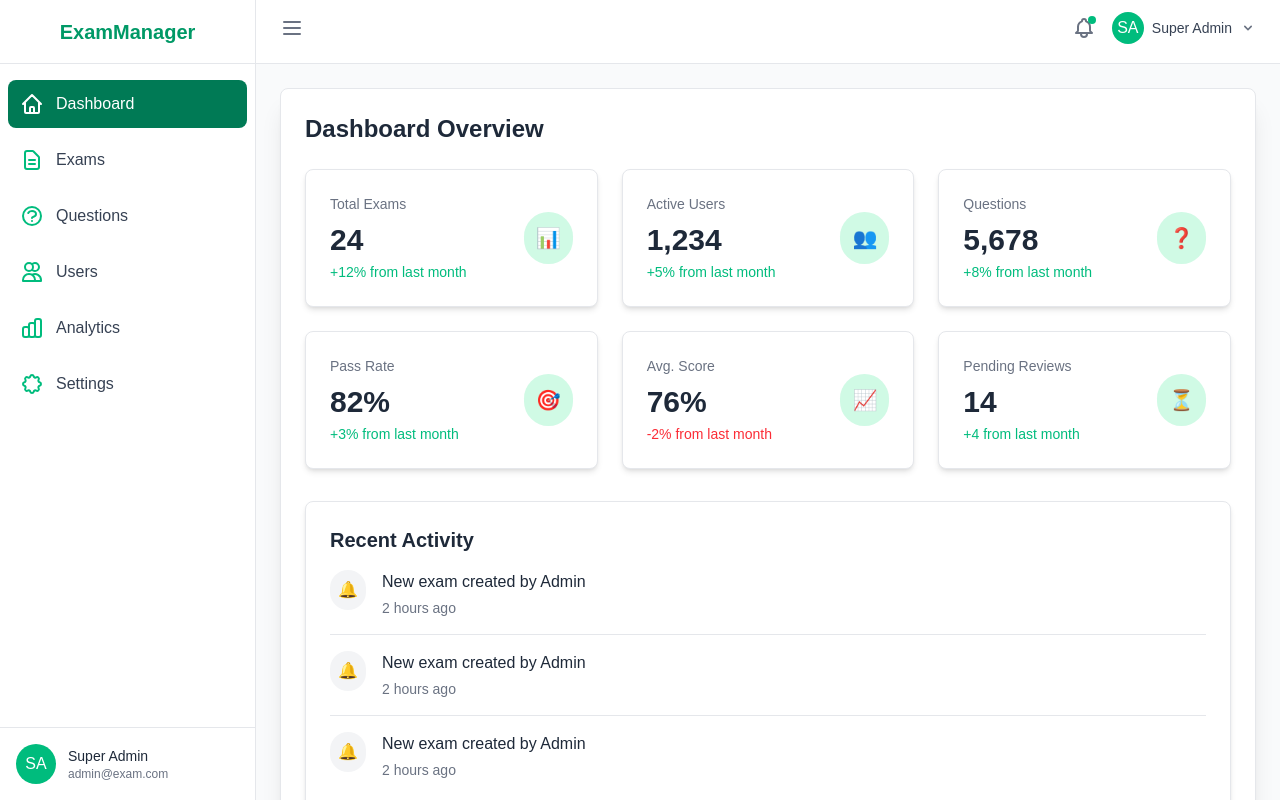
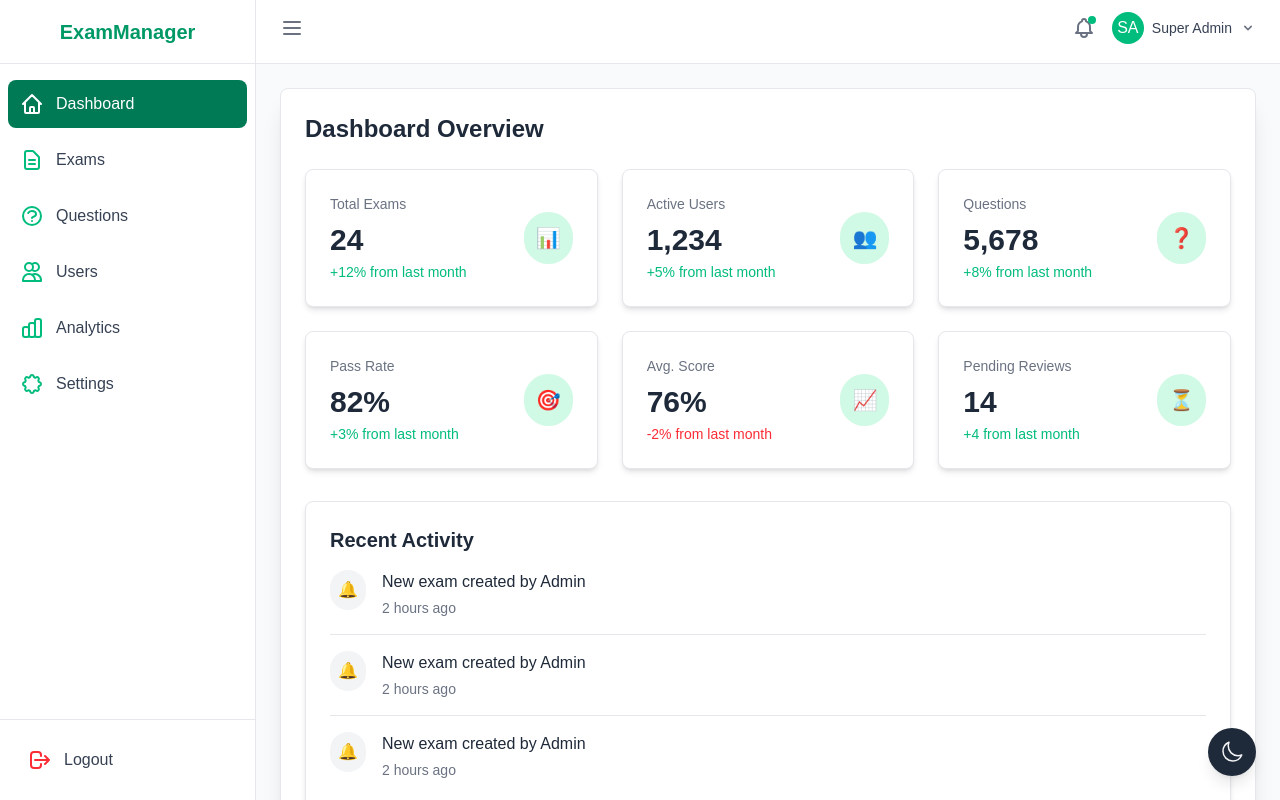
Before and after one commit to vaibhav16092008/exam-superadmin, a Next.js app: page /dashboard in a window 1280 px wide. Built offline with nearby package versions, Linux system fonts and the light colour scheme; no server answers; a web font is replaced by a local one.

Commit message:
Dark mode light mode added

```diff
--- a/package.json
+++ b/package.json
@@ -9,7 +9,7 @@
     "lint": "next lint"
   },
   "dependencies": {
-    "@heroicons/react": "^2.2.0",
+    " ": "^2.2.0",
     "axios": "^1.10.0",
     "framer-motion": "^12.23.6",
     "js-cookie": "^3.0.5",
--- a/src/app/globals.css
+++ b/src/app/globals.css
@@ -1,6 +1,6 @@
 @import url("https://fonts.googleapis.com/css2?family=Huninn&display=swap");
 @import "tailwindcss";
-@custom-variant dark (&:where([data-theme=dark], [data-theme=dark] *));
+@custom-variant dark (&:where(.dark, .dark *));
 
 :root {
   --background: #ffffff;
@@ -28,3 +28,24 @@ html {
 body {
   font-family: "Huninn", sans-serif;
 }
+
+/* width */
+::-webkit-scrollbar {
+  width: 5px;
+}
+
+/* Track */
+::-webkit-scrollbar-track {
+  background: #f1f1f1;
+}
+
+/* Handle */
+::-webkit-scrollbar-thumb {
+  background: #007a55;
+  border-radius: 0;
+}
+
+/* Handle on hover */
+::-webkit-scrollbar-thumb:hover {
+  background: #00bc7d;
+}
--- a/src/app/layout.js
+++ b/src/app/layout.js
@@ -26,7 +26,7 @@ export default function RootLayout({ children }) {
       >
         <Toaster position="top-right" />
         {children}
-        {/* <ThemeToggler />   */}
+        <ThemeToggler />
       </body>
     </html>
   );
--- a/src/components/Sidebar.jsx
+++ b/src/components/Sidebar.jsx
@@ -1,10 +1,14 @@
 "use client";
 
+import { removeToken } from "@/utils/connection";
 import { NextURL } from "next/dist/server/web/next-url";
 import Link from "next/link";
-import { usePathname } from "next/navigation";
+import { usePathname, useRouter } from "next/navigation";
+
 
 const Sidebar = ({ isOpen }) => {
+    const currentPath = usePathname();
+    const router = useRouter();
     const navItems = [
         {
             name: "Dashboard",
@@ -37,7 +41,11 @@ const Sidebar = ({ isOpen }) => {
             path: "/settings",
         },
     ];
-    const currentPath = usePathname();
+
+    const handleLogout = () => {
+        removeToken();
+        router.push('/login');
+    };
 
     return (
         <div
@@ -108,23 +116,36 @@ const Sidebar = ({ isOpen }) => {
                 </ul>
             </nav>
 
-            {/* User Profile */}
+            {/* Logout Button */}
             <div className="p-4 border-t border-gray-200 dark:border-gray-700">
-                <div className="flex items-center">
-                    <div className="h-10 w-10 rounded-full bg-emerald-500 flex items-center justify-center transition-transform duration-300 hover:scale-110">
-                        <span className="text-white font-medium">SA</span>
-                    </div>
+                <button
+                    onClick={handleLogout}
+                    className={`flex items-center w-full p-3 rounded-lg group transition-colors duration-300 cursor-pointer
+                    text-gray-700 dark:text-gray-300 hover:bg-gray-100 dark:hover:bg-gray-700`}
+                >
+                    <svg
+                        xmlns="http://www.w3.org/2000/svg"
+                        className="h-6 w-6 text-red-500 dark:text-red-400 group-hover:text-red-600 dark:group-hover:text-red-300"
+                        fill="none"
+                        viewBox="0 0 24 24"
+                        stroke="currentColor"
+                    >
+                        <path
+                            strokeLinecap="round"
+                            strokeLinejoin="round"
+                            strokeWidth={2}
+                            d="M17 16l4-4m0 0l-4-4m4 4H7m6 4v1a3 3 0 01-3 3H6a3 3 0 01-3-3V7a3 3 0 013-3h4a3 3 0 013 3v1"
+                        />
+                    </svg>
                     {isOpen && (
-                        <div className="ml-3 transition-opacity duration-300">
-                            <p className="text-sm font-medium text-gray-800 dark:text-white">
-                                Super Admin
-                            </p>
-                            <p className="text-xs text-gray-500 dark:text-gray-400">
-                                admin@exam.com
-                            </p>
-                        </div>
+                        <span
+                            className={`ml-3 transition-all duration-300 origin-left ${isOpen ? "opacity-100 scale-100" : "opacity-0 scale-0"
+                                }`}
+                        >
+                            Logout
+                        </span>
                     )}
-                </div>
+                </button>
             </div>
         </div>
     );
--- a/src/components/ThemeToggler.jsx
+++ b/src/components/ThemeToggler.jsx
@@ -16,6 +16,7 @@ const ThemeToggler = () => {
 
         if (savedTheme === 'dark' || (!savedTheme && systemDark)) {
             localStorage.setItem('theme', 'dark');
+            document.documentElement.classList.add('dark');
             setDarkMode(true);
         }
     }, []);
@@ -31,6 +32,7 @@ const ThemeToggler = () => {
                 document.documentElement.classList.add('dark');
                 localStorage.setItem('theme', 'dark');
                 console.log(localStorage.getItem('theme'));
+
 
 
             } else {
--- a/src/utils/connection.js
+++ b/src/utils/connection.js
@@ -13,5 +13,5 @@ export const setToken = (token = "") => {
 };
 
 export const removeToken = () => {
-  Cookies.remove(token);
+  Cookies.remove(tokenTitle);
 };
```
